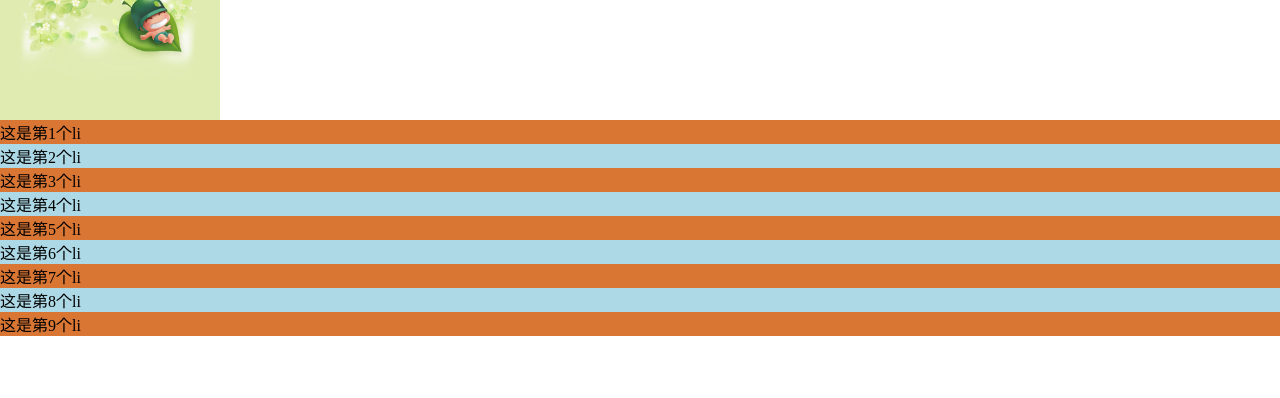
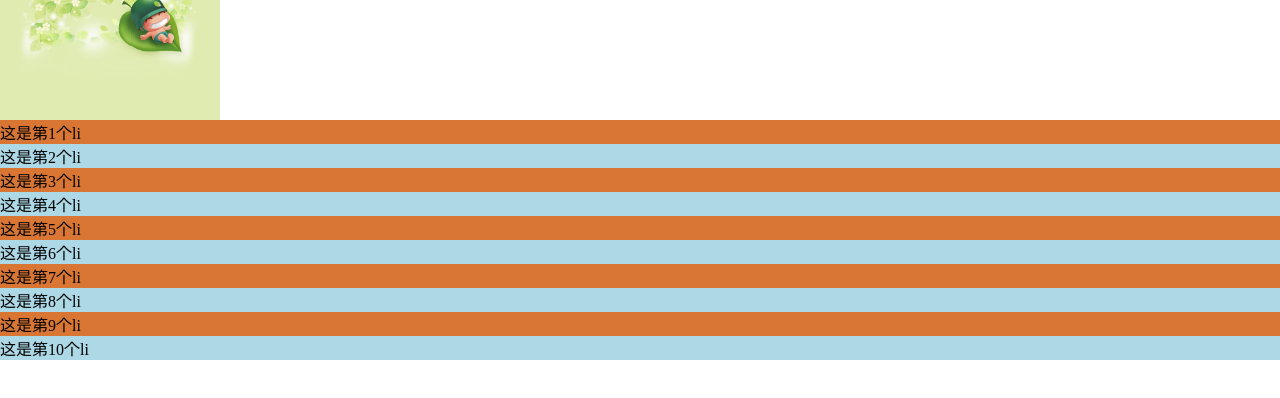
Before and after one commit to warout/warout01, a Vue app: page src/index.html in a window 1280 px wide. Built offline with nearby package versions, Linux system fonts and the light colour scheme.

Commit message:
增加10

```diff
--- a/src/index.html
+++ b/src/index.html
@@ -19,6 +19,7 @@
         <li>这是第7个li</li>
         <li>这是第8个li</li>
         <li>这是第9个li</li>
+		<li>这是第10个li</li>
     </ul>
 </body>
 </html>
```
